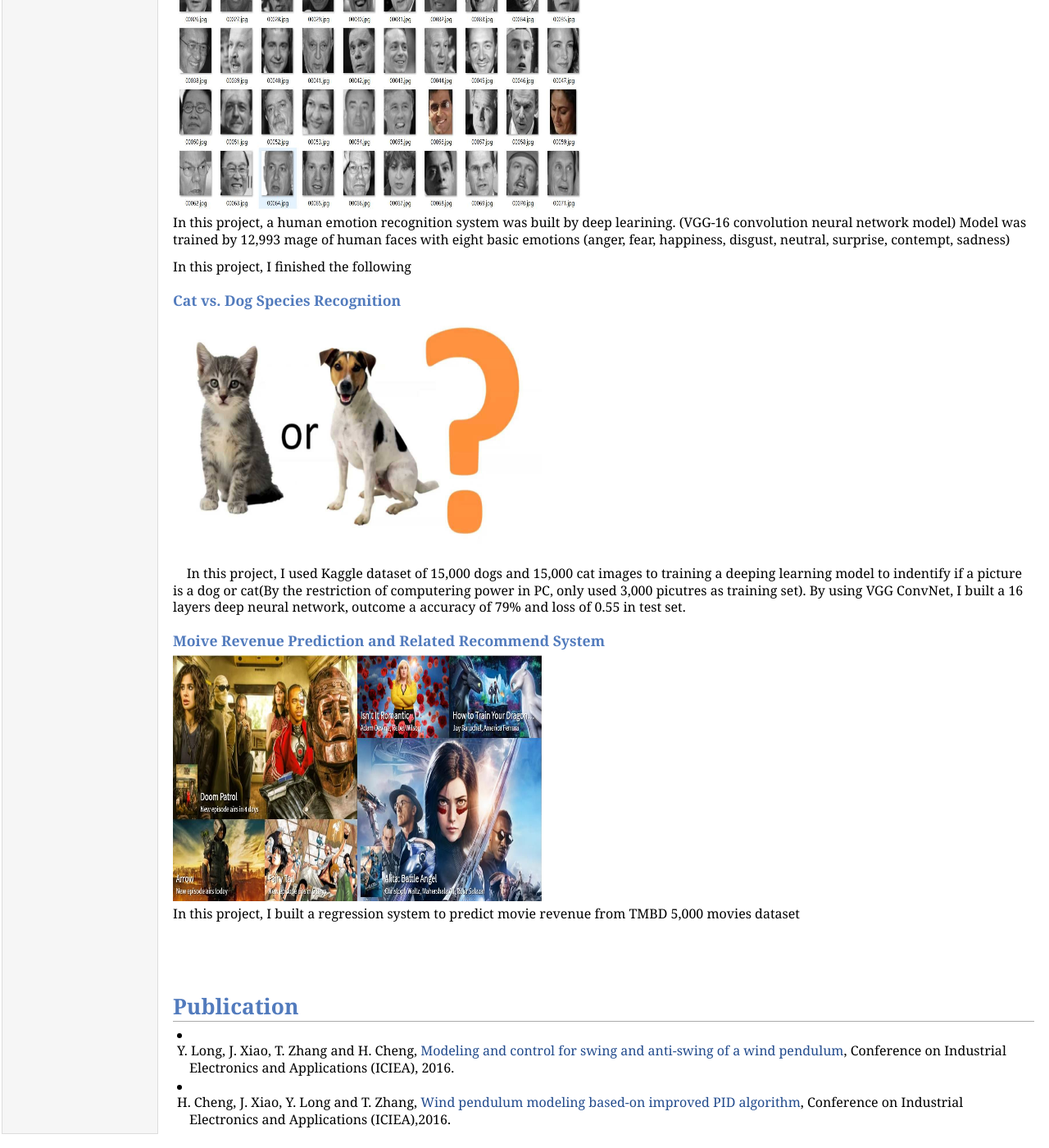
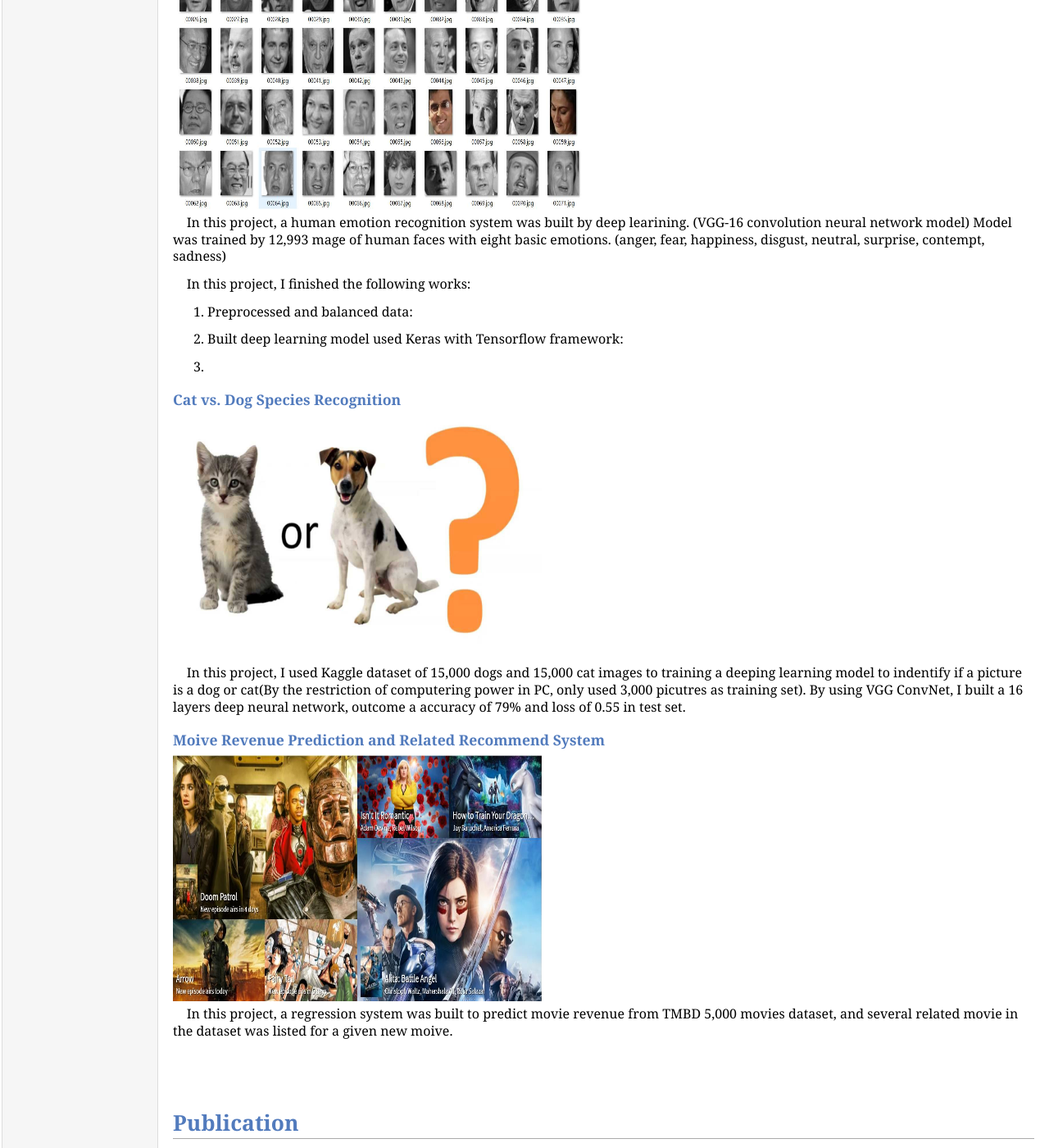
Before and after one commit to dukesky/dukesky.github.io, a Jekyll site: the page research.html, which Jekyll copies as it is, in a window 1280 px wide and 1400 px high, scrolled down 4088 px. Shown: the whole window at 82% size. Built offline with Jekyll 4.4.1, drawn with Linux system fonts in a browser that asks for light colours; some of the changed text lies outside the part shown.

Commit message:
Update research.html

```diff
--- a/research.html
+++ b/research.html
@@ -88,7 +88,7 @@
   </p>
   <h3>Moving Detection System of Lower-Limb Exoskeleton (Bachelor Thesis) </h3>
   <img src="figs/exo2.png" width="300px" height="450px" />
-  <p> &nbsp &nbsp This project aimed to implement a moving detection system of lower-limb exoskeletion </p>
+  <p> &nbsp &nbsp This project aimed to implement a moving detection system of lower-limb exoskeletion. </p>
   <p> &nbsp &nbsp  Exoskeletion can improve patients' movement ability and help them recover. In this project, I designed a moving detection system by FPGA chip and six encoders, and intergrated this system into the exoskeleton central control system.
     Besides, I designed two gaits for recovery training. One gait minimize the power of ankle while the other mimimize the power of knee,
     these two gaits work for a patient with ankle or knee problem.
@@ -109,10 +109,13 @@
 
 <h3> Human Facial Emotion Recognition</h3>
    <img src="figs/emotions.jpg" width="500px" height="300px" />
-  <p>In this project, a human emotion recognition system was built by deep learining. (VGG-16 convolution neural network
-    model) Model was trained by 12,993 mage of human faces with eight basic emotions
+  <p>&nbsp &nbsp In this project, a human emotion recognition system was built by deep learining. (VGG-16 convolution neural network
+    model) Model was trained by 12,993 mage of human faces with eight basic emotions.
     (anger, fear, happiness, disgust, neutral, surprise, contempt, sadness) </p>
-   <p> In this project, I finished the following      </p>
+   <p>&nbsp &nbsp In this project, I finished the following works: </p>
+   <p> &nbsp &nbsp &nbsp 1. Preprocessed and balanced data: </p>
+   <p> &nbsp &nbsp &nbsp 2. Built deep learning model used Keras with Tensorflow framework: </p>
+   <p> &nbsp &nbsp &nbsp 3. </p>
 
  <h3>Cat vs. Dog Species Recognition</h3>
  <img src="figs/dogcat2.jpg" width="450px" height="300px" />
@@ -122,7 +125,9 @@
 
 <h3> Moive Revenue Prediction and Related Recommend System</h3>
   <img src="figs/movie1.jpg" width="450px" height="300px" />
-<p>In this project, I built a regression system to predict movie revenue from TMBD 5,000 movies dataset</p>
+<p> &nbsp &nbsp In this project, a regression system was built to predict movie revenue from TMBD 5,000 movies dataset, and several related movie
+  in the dataset was listed for a given new moive.
+  </p>
  <br>
  <br>
 <h1>Publication <br /></h1>
```
